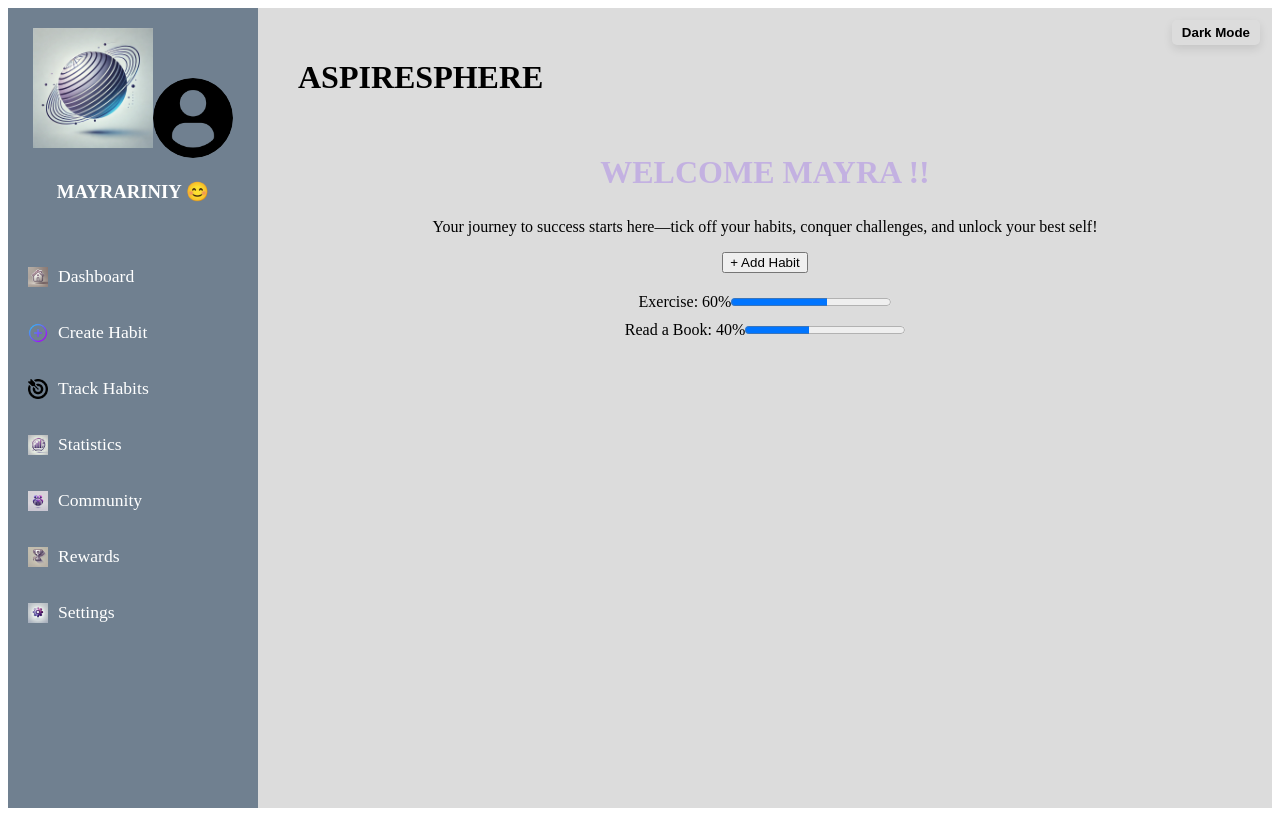
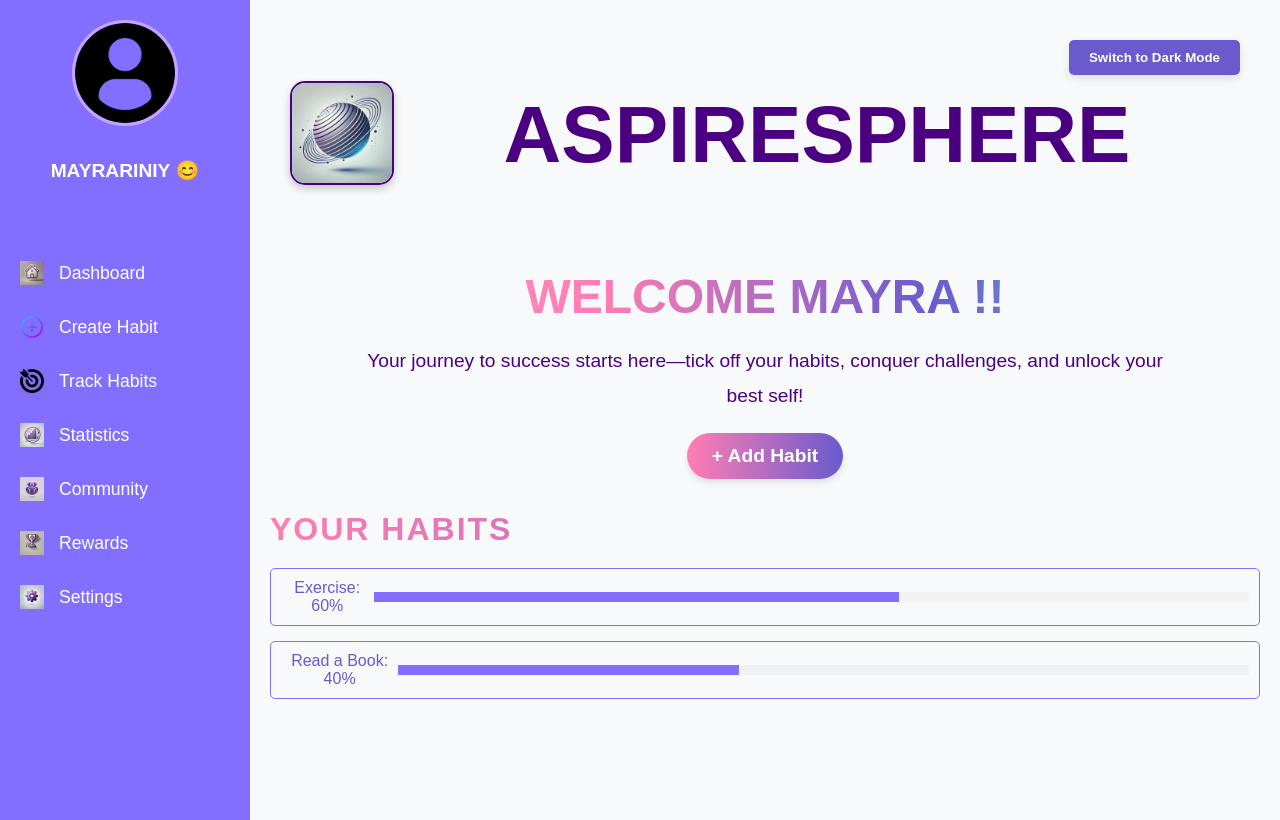
Before and after one commit to Mayrariniy26/aspiresphere, a React (Create React App) app: page /dashboard in a window 1280 px wide. Built offline with nearby package versions, Linux system fonts and the light colour scheme.

Commit message:
Added Dashboard files

```diff
--- a/src/components/DashboardContent.js
+++ b/src/components/DashboardContent.js
@@ -4,13 +4,14 @@ import "../styles/Dashboard.css";
 const DashboardContent = () => {
   return (
     <div className="dashboard-content">
-      <h2 className="welcome">WELCOME MAYRA !!</h2>
-      <p>
+      <h2 className="welcome gradient-text">WELCOME MAYRA !!</h2>
+      <p className="dashboard-description">
         Your journey to success starts here—tick off your habits, conquer
         challenges, and unlock your best self!
       </p>
       <button className="add-habit-btn">+ Add Habit</button>
       <div className="habit-progress">
+        <h3>Your Habits</h3>
         <div className="habit">
           <span>Exercise: 60%</span>
           <progress value="60" max="100"></progress>
--- a/src/components/Sidebar.js
+++ b/src/components/Sidebar.js
@@ -1,7 +1,7 @@
 import React from "react";
 import { Link } from "react-router-dom";
 import "../styles/Sidebar.css";
-import aspireLogo from "../assets/AspireSphere_Logo.png";
+
 import mayraAvatar from "../assets/profile-icon.png";
 import homeIcon from "../assets/home-icon.png";
 import addIcon from "../assets/add-icon.png";
@@ -16,46 +16,52 @@ const Sidebar = () => {
     <div className="sidebar">
       {/* Header */}
       <div className="sidebar-header">
-        <img src={aspireLogo} alt="AspireSphere Logo" className="logo" />
         <img src={mayraAvatar} alt="Mayra Avatar" className="avatar" />
-        <h3>MAYRARINIY 😊</h3>
+        <h3 className="username">MAYRARINIY 😊</h3>
       </div>
 
       {/* Menu */}
       <ul className="sidebar-menu">
         <li>
           <Link to="/dashboard">
-            <img src={homeIcon} alt="Dashboard Icon" className="menu-icon" /> Dashboard
+            <img src={homeIcon} alt="Dashboard Icon" className="menu-icon" />
+            <span>Dashboard</span>
           </Link>
         </li>
         <li>
           <Link to="/create-habit">
-            <img src={addIcon} alt="Add Habit Icon" className="menu-icon" /> Create Habit
+            <img src={addIcon} alt="Add Habit Icon" className="menu-icon" />
+            <span>Create Habit</span>
           </Link>
         </li>
         <li>
           <Link to="/track-habits">
-            <img src={trackIcon} alt="Track Habits Icon" className="menu-icon" /> Track Habits
+            <img src={trackIcon} alt="Track Habits Icon" className="menu-icon" />
+            <span>Track Habits</span>
           </Link>
         </li>
         <li>
           <Link to="/statistics">
-            <img src={statisticsIcon} alt="Statistics Icon" className="menu-icon" /> Statistics
+            <img src={statisticsIcon} alt="Statistics Icon" className="menu-icon" />
+            <span>Statistics</span>
           </Link>
         </li>
         <li>
           <Link to="/community">
-            <img src={groupsIcon} alt="Community Icon" className="menu-icon" /> Community
+            <img src={groupsIcon} alt="Community Icon" className="menu-icon" />
+            <span>Community</span>
           </Link>
         </li>
         <li>
           <Link to="/rewards">
-            <img src={rewardsIcon} alt="Rewards Icon" className="menu-icon" /> Rewards
+            <img src={rewardsIcon} alt="Rewards Icon" className="menu-icon" />
+            <span>Rewards</span>
           </Link>
         </li>
         <li>
           <Link to="/settings">
-            <img src={settingsIcon} alt="Settings Icon" className="menu-icon" /> Settings
+            <img src={settingsIcon} alt="Settings Icon" className="menu-icon" />
+            <span>Settings</span>
           </Link>
         </li>
       </ul>
--- a/src/components/Topbar.js
+++ b/src/components/Topbar.js
@@ -1,15 +1,24 @@
 import React from "react";
 import "../styles/Topbar.css";
 import { useTheme } from "../context/ThemeContext";
+import aspireLogo from "../assets/AspireSphere_Logo.png";
 
 const Topbar = () => {
   const { theme, toggleTheme } = useTheme();
 
   return (
-    <div className="topbar">
-      <h1 className="topbar-title">ASPIRESPHERE</h1>
+    <div className={`top-bar ${theme}`}>
+      {/* Logo on the left */}
+      <div className="top-bar-logo">
+        <img src={aspireLogo} alt="AspireSphere Logo" className="logo-image" />
+      </div>
+
+      {/* Centered Title */}
+      <h1 className="top-bar-title">ASPIRESPHERE</h1>
+
+      {/* Toggle Button on the right */}
       <button className="theme-toggle" onClick={toggleTheme}>
-        {theme === "light" ? "Dark Mode" : "Light Mode"}
+        {theme === "light" ? "Switch to Dark Mode" : "Switch to Light Mode"}
       </button>
     </div>
   );
--- a/src/context/ThemeContext.js
+++ b/src/context/ThemeContext.js
@@ -1,4 +1,4 @@
-import React, { createContext, useContext, useState } from "react";
+import React, { createContext, useContext, useState, useEffect } from "react";
 
 // Create the ThemeContext
 const ThemeContext = createContext();
@@ -14,15 +14,29 @@ export const useTheme = () => {
 
 // ThemeProvider component
 export const ThemeProvider = ({ children }) => {
-  const [theme, setTheme] = useState("light");
+  const [theme, setTheme] = useState(() => {
+    const savedTheme = localStorage.getItem("theme");
+    return savedTheme || "light";
+  });
+  // Update the body class and save theme to localStorage whenever it changes
+  useEffect(() => {
+    console.log(`Current theme applied to body: ${theme}`);
+    document.body.className = theme; // Body ku theme class apply pannudhu
+    localStorage.setItem("theme", theme); // LocalStorage la save pannudhu
+  }, [theme]);
 
   const toggleTheme = () => {
     setTheme((prevTheme) => (prevTheme === "light" ? "dark" : "light"));
+    console.log(`Theme changed to: ${theme}`);
   };
+
 
   return (
     <ThemeContext.Provider value={{ theme, toggleTheme }}>
-      <div className={theme}>{children}</div>
-    </ThemeContext.Provider>
+    {/* Wrap the entire app with a div having the theme class */}
+    <div className={theme}>
+      {children}
+    </div>
+  </ThemeContext.Provider>
   );
 };
--- a/src/styles/Dashboard.css
+++ b/src/styles/Dashboard.css
@@ -5,23 +5,97 @@
 .main-content {
   flex: 1;
   padding: 20px;
-  background-color: var(--background);
-  transition: background-color 0.3s ease;
+  background-color: var(--background-light, #f8f9fa); /* Light background */
+}
+
+.topbar {
+  display: flex;
+  justify-content: space-between;
+  align-items: center;
+  background-color: var(--sidebar-bg, #6a5acd); /* Match Sidebar color */
+  color: #ffffff;
+  padding: 10px 20px;
 }
 
 .dashboard-content {
   text-align: center;
+  margin-top: 20px;
 }
 
 .welcome {
-  font-size: 2rem;
-  color: var(--accent-color);
+
+    font-size: 3rem; /* Adjust size */
+    font-weight: bold;
+    text-align: center;
+    background: linear-gradient(90deg, #ff99cc, #ff7eb3, #6a5acd, #5eead4); /* More Pink, Purple, Blue */
+    -webkit-background-clip: text; /* Clip gradient to text */
+    -webkit-text-fill-color: transparent; /* Make the text transparent */
+    text-fill-color: transparent; /* Standard property */
+    margin: 20px 0; /* Add spacing */
+}
+
+.dashboard-description {
+  font-size: 1.2rem; /* Slightly larger font for readability */
+  line-height: 1.8; /* Improve text spacing */
+  text-align: center; /* Center-align the text */
+  margin: 20px 0; /* Add space above and below */
+  color: #4b0082; /* Eggplant color for text */
+  font-weight: 500; /* Medium weight for better visibility */
+  font-family: "Poppins", sans-serif; /* Clean and modern font */
+  max-width: 800px; /* Limit the width for better alignment */
+  margin-left: auto; /* Center horizontally */
+  margin-right: auto; /* Center horizontally */
+}
+.add-habit-btn {
+  background: linear-gradient(90deg, #ff7eb3, #6a5acd); /* Gradient background */
+  color: white; /* White text for contrast */
+  border: none; /* Remove default border */
+  border-radius: 30px; /* Rounded button */
+  padding: 12px 25px; /* Adjust padding for size */
+  font-size: 1.2rem; /* Slightly larger text */
+  font-weight: bold; /* Emphasize text */
+  cursor: pointer; /* Pointer cursor on hover */
+  transition: transform 0.3s ease, box-shadow 0.3s ease; /* Smooth hover animations */
+  box-shadow: 0px 4px 6px rgba(0, 0, 0, 0.1); /* Subtle shadow */
+}
+
+.add-habit-btn:hover {
+  transform: scale(1.05); /* Slight zoom effect */
+  box-shadow: 0px 6px 10px rgba(0, 0, 0, 0.2); /* Enhanced shadow on hover */
+}
+
+.add-habit-btn:active {
+  transform: scale(0.95); /* Slight compression on click */
+  box-shadow: 0px 3px 5px rgba(0, 0, 0, 0.2); /* Reduce shadow */
 }
 
 .habit-progress {
-  margin-top: 20px;
+  margin-top: 30px;
+}
+.habit-progress h3 {
+  font-size: 2rem; /* Larger font size for emphasis */
+  font-weight: bold;
+  text-align: left; /* Center the heading */
+  color: #4b0082; /* Eggplant color for text */
+  margin-bottom: 20px; /* Space below the heading */
+  text-transform: uppercase; /* Make the text uppercase */
+  letter-spacing: 2px; /* Add some spacing between letters */
+  background: linear-gradient(90deg, #ff7eb3, #6a5acd); /* Gradient text */
+  -webkit-background-clip: text; /* Clip the gradient to the text */
+  -webkit-text-fill-color: transparent; /* Make text transparent to show the gradient */
 }
 
 .habit {
-  margin: 10px 0;
+  margin: 15px 0;
+  display: flex;
+  justify-content: space-between;
+  align-items: center;
+  padding: 10px;
+  border: 1px solid var(--accent-text, #836fff);
+  border-radius: 5px;
 }
+
+.habit span {
+  font-size: 1rem;
+  color: var(--accent-text, #6a5acd);
+}
--- a/src/styles/Sidebar.css
+++ b/src/styles/Sidebar.css
@@ -1,28 +1,31 @@
 .sidebar {
   width: 250px;
-  background-color: var(--sidebar-bg); /* Sidebar Background */
-  color: var(--sidebar-text); /* Sidebar Text */
+  background-color: #563d7c; /* Darker purple for sidebar */
+  color: #ffffff; /* White text */
   height: 100vh;
   display: flex;
   flex-direction: column;
   align-items: center;
-  transition: background-color 0.3s ease;
+  padding-top: 20px;
 }
 
 .sidebar-header {
   text-align: center;
-  margin-top: 20px;
-}
-
-.sidebar .logo {
-  width: 120px;
-  margin-bottom: 10px;
+  margin-bottom: 20px;
 }
 
 .sidebar .avatar {
-  width: 80px;
-  height: 80px;
+  width: 100px;
+  height: 100px;
   border-radius: 50%;
+  margin-bottom: 10px;
+  border: 3px solid #c4a4ff; /* Soft lavender border */
+}
+
+.username {
+  font-size: 1.2rem;
+  font-weight: bold;
+  color: #ffffff; /* White username text */
 }
 
 .sidebar-menu {
@@ -33,23 +36,42 @@
 }
 
 .sidebar-menu li {
-  margin: 15px 0;
+  margin: 10px 0;
   text-align: left;
   padding: 10px 20px;
   font-size: 1.1rem;
   display: flex;
   align-items: center;
+  cursor: pointer;
+  transition: background-color 0.3s ease;
+}
+
+.sidebar-menu li:hover {
+  background-color: #c4a4ff; /* Light lavender on hover */
+  border-radius: 10px; /* Rounded edges for hover */
+}
+
+.sidebar-menu li.active {
+  background: linear-gradient(90deg, #6a5acd, #836fff); /* Gradient for active item */
+  border-radius: 10px;
+  font-weight: bold; /* Highlight active item */
+}
+
+.sidebar-menu li img {
+  width: 24px; /* Adjust icon size */
+  height: 24px;
+  margin-right: 15px; /* Space between icon and text */
+}
+
+.sidebar-menu li span {
+  color: #ffffff; /* White text */
 }
 
 .sidebar-menu li a {
   text-decoration: none;
-  color: var(--sidebar-text);
+  color: inherit;
   display: flex;
   align-items: center;
+  width: 100%; /* Make the link clickable on full width */
+  height: 100%;
 }
-
-.menu-icon {
-  width: 20px;
-  height: 20px;
-  margin-right: 10px; /* Space between icon and text */
-}
--- a/src/styles/Topbar.css
+++ b/src/styles/Topbar.css
@@ -1,17 +1,64 @@
-.topbar {
+/* Top Bar */
+.top-bar {
   display: flex;
   justify-content: space-between;
   align-items: center;
-    padding: 10px 20px;
-    background-color: var(--topbar-bg);
-    color: var(--topbar-text);
+  background-color: transparent; /* No background */
+  color: #4b0082; /* Eggplant text */
+  padding: 15px 20px;
+  box-shadow: none; /* Remove shadow */
+  position: sticky;
+  top: 0;
+  z-index: 10; /* Ensures it stays on top */
 }
 
-  .theme-toggle {
-    padding: 5px 10px;
-    background-color: var(--button-bg);
-    color: var(--button-text);
+/* Logo */
+.top-bar-logo img {
+  width: 100px; /* Larger logo size */
+  height: auto;
+  border-radius: 15px; /* Curved border */
+  box-shadow: 0 4px 8px rgba(0, 0, 0, 0.2); /* Subtle shadow */
+  border: 2px solid #4b0082; /* Optional border for emphasis */
+  transition: transform 0.3s ease, box-shadow 0.3s ease; /* Smooth animations */
+}
+
+.top-bar-logo img:hover {
+  transform: scale(1.05); /* Slight zoom effect on hover */
+  box-shadow: 0 6px 12px rgba(0, 0, 0, 0.3); /* Enhanced shadow on hover */
+}
+
+
+/* Title */
+.top-bar-title {
+  font-size: 5rem;
+  font-weight: bold;
+  text-align: center;
+  flex-grow: 1;
+  color: #4b0082; /* Eggplant color for text */
+}
+
+/* Dark Mode Toggle Button */
+.dark-mode-toggle {
+  padding: 10px 20px;
+  background-color: #4b0082; /* Default toggle background */
+  color: white;
   border: none;
-    border-radius: 5px;
+  border-radius: 10px;
   cursor: pointer;
+  font-size: 1rem;
+  transition: background-color 0.3s;
 }
+
+.dark-mode-toggle:hover {
+  background-color: #9370db; /* Hover effect */
+}
+
+/* Light Mode Adjustments */
+.light-mode .top-bar {
+  color: #4b0082; /* Eggplant text for light mode */
+}
+
+/* Dark Mode Adjustments */
+.dark-mode .top-bar {
+  color: #e0e0e0; /* Light text for dark mode */
+}
--- a/src/styles/global.css
+++ b/src/styles/global.css
@@ -1,30 +1,122 @@
+/* Global Light Mode */
 body.light {
-    background-color: #f5f5f5; /* Light mode background */
-    color: #3d3d3d; /* Light mode text color */
-  }
+  --sidebar-bg: #6a5acd; /* Purple */
+  --sidebar-text: #ffffff; /* White */
+  --sidebar-hover: #836fff; /* Light Lavender */
+  --background: #f5f5f5; /* Light background */
+  --text-color: #3d3d3d; /* Dark Text */
+  --accent-color: #836fff; /* Accent Lavender */
+  --hover-color: #6a5acd; /* Hover Purple */
+  --button-bg: #836fff; /* Button background */
+  --button-text: #ffffff; /* Button text */
+  transition: background-color 0.3s, color 0.3s;
+}
 
-  body.dark {
-    background-color: #2f4f4f; /* Dark mode background */
-    color: #fffafa; /* Dark mode text color */
-  }
+/* Global Dark Mode */
+body.dark {
+  --sidebar-bg: #2f4f4f; /* Deep Slate Gray */
+  --sidebar-text: #ffffff; /* White */
+  --sidebar-hover: #6a5acd; /* Primary Purple */
+  --background: #2f4f4f; /* Deep Slate Gray */
+  --text-color: #fffafa; /* Snow White */
+  --accent-color: #6a5acd; /* Soft Purple */
+  --hover-color: #836fff; /* Light Lavender */
+  --button-bg: #6a5acd; /* Button background */
+  --button-text: #ffffff; /* Button text */
+  transition: background-color 0.3s, color 0.3s;
+}
+/* Light Mode */
+body.light, .light {
+  background-color: #f5f5f5; /* Light background */
+  color: #3d3d3d; /* Dark text for light mode */
+}
 
+/* Dark Mode */
+body.dark, .dark {
+  background-color: #2f4f4f; /* Dark background */
+  color: #fffafa; /* Light text for dark mode */
+}
 
+/* Smooth Transitions */
+body, .light, .dark {
+  transition: background-color 0.3s ease, color 0.3s ease;
+}
 
+/* Apply background and text color dynamically */
+body {
+  background-color: var(--background);
+  color: var(--text-color);
+  font-family: "Poppins", sans-serif;
+  margin: 0;
+  padding: 0;
+  transition: background-color 0.3s, color 0.3s;
+}
 
-  :root {
-    --sidebar-bg: #708090; /* Slate Gray */
-    --sidebar-text: #ffffff; /* White Text */
-    --background: #dcdcdc; /* Gainsboro */
-    --text-light: #3d3d3d; /* Ebony */
-    --accent-color: #c3b1e1; /* Soft Lavender */
-    --hover-color: #a890d3; /* Slightly darker lavender */
-  }
+/* Sidebar */
+.sidebar {
+  background-color: var(--sidebar-bg);
+  color: var(--sidebar-text);
+}
 
-  body.dark {
-    --sidebar-bg: #2f4f4f; /* Deep Slate Gray */
-    --sidebar-text: #ffffff; /* Snow White */
-    --background: #2f4f4f; /* Deep Slate Gray */
-    --text-light: #ffffff; /* Snow White */
-    --accent-color: #836fff; /* Soft Lavender */
-    --hover-color: #6a5acd; /* Primary Purple */
-  }
+.sidebar:hover {
+  background-color: var(--sidebar-hover);
+}
+
+/* Buttons */
+button {
+  background-color: var(--button-bg);
+  color: var(--button-text);
+  border: none;
+  border-radius: 5px;
+  cursor: pointer;
+  transition: background-color 0.3s;
+}
+
+button:hover {
+  background-color: var(--hover-color);
+}
+
+/* Links */
+a {
+  text-decoration: none;
+  color: var(--accent-color);
+  transition: color 0.3s;
+}
+
+a:hover {
+  color: var(--hover-color);
+}
+
+/* Cards */
+.card {
+  background-color: var(--background);
+  color: var(--text-color);
+  border: 1px solid var(--accent-color);
+  border-radius: 10px;
+  box-shadow: 0px 4px 6px rgba(0, 0, 0, 0.1);
+  transition: background-color 0.3s, color 0.3s, box-shadow 0.3s;
+}
+
+.card:hover {
+  box-shadow: 0px 6px 10px rgba(0, 0, 0, 0.2);
+}
+
+/* Progress Bar */
+progress {
+  width: 100%;
+  height: 10px;
+  border-radius: 5px;
+  appearance: none;
+}
+
+progress::-webkit-progress-bar {
+  background-color: #f1f1f1; /* Light gray background */
+}
+
+progress::-webkit-progress-value {
+  background: var(--accent-color); /* Gradient fill */
+}
+
+progress::-moz-progress-bar {
+  background: var(--accent-color);
+}
```
Also changed, not shown: src/index.js (+12 -9 lines), src/pages/TrackHabitsPage.js (added, +13 -0 lines). Lines whose indentation alone changed are shown as unchanged.
